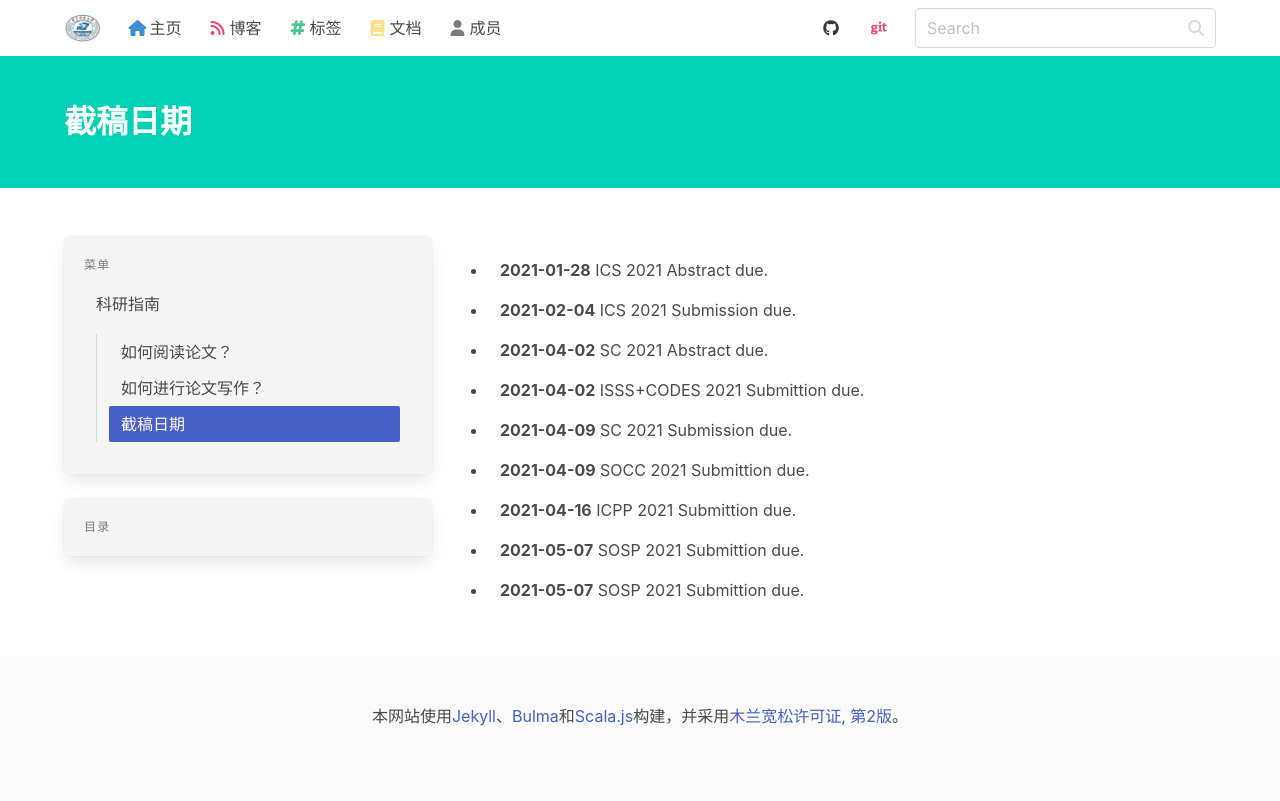
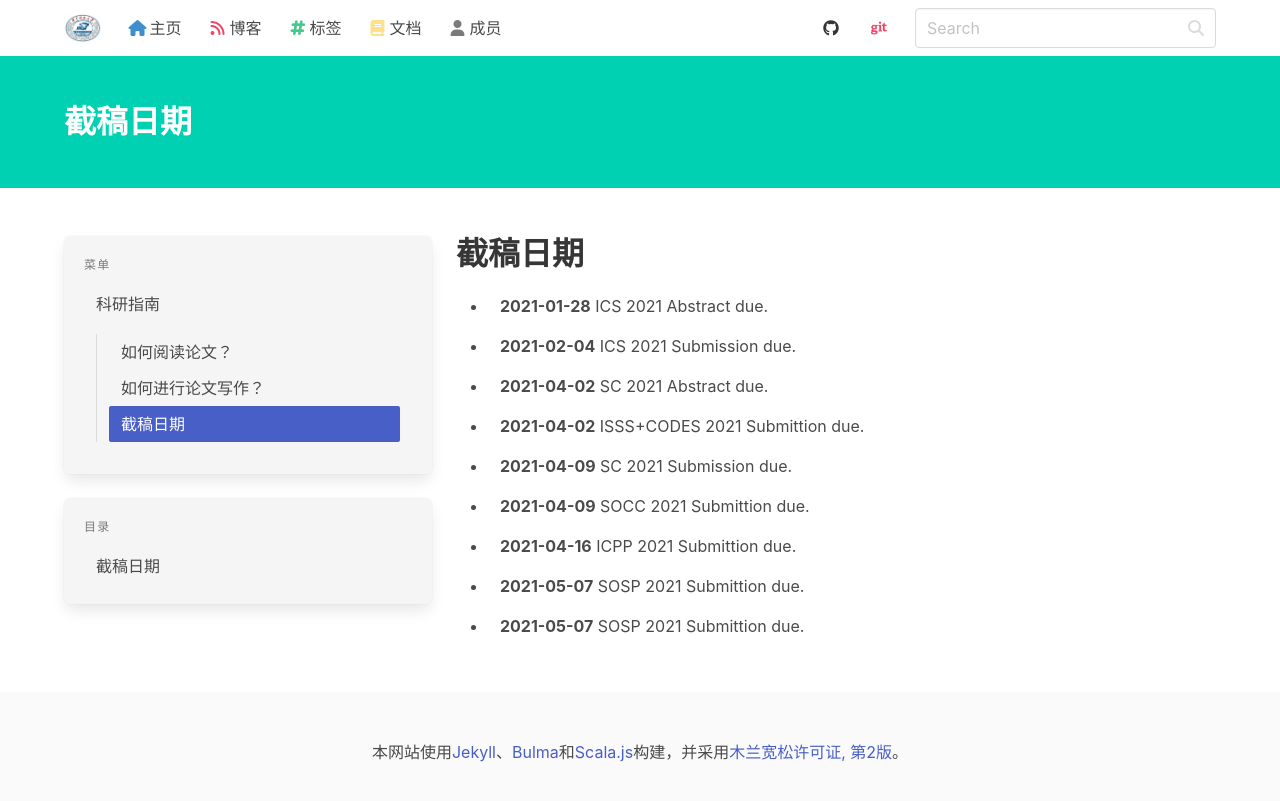
Before and after one commit to haslaboratory/haslaboratory.github.io, a Jekyll site: the page built from _docs/research/deadlines.md, in a window 1280 px wide. Shown: the top 801 px of the page. Built offline with Jekyll 4.4.1, drawn with Linux system fonts in a browser that asks for light colours; nearby versions of some CDN libraries; library files that are not in the unit come from our copies.

Commit message:
update deadline page

```diff
--- a/_docs/research/deadlines.html
+++ b/_docs/research/deadlines.md
@@ -6,6 +6,8 @@ order: 10
 
 {% capture today %}{{'now' | date: '%Y-%m-%d'}}{% endcapture %}
 {% assign deadlines = site.data.deadlines | sort: "deadline" %}
+
+# 截稿日期
 
 <div class="menu">
     <ul class="menu-list">
```
